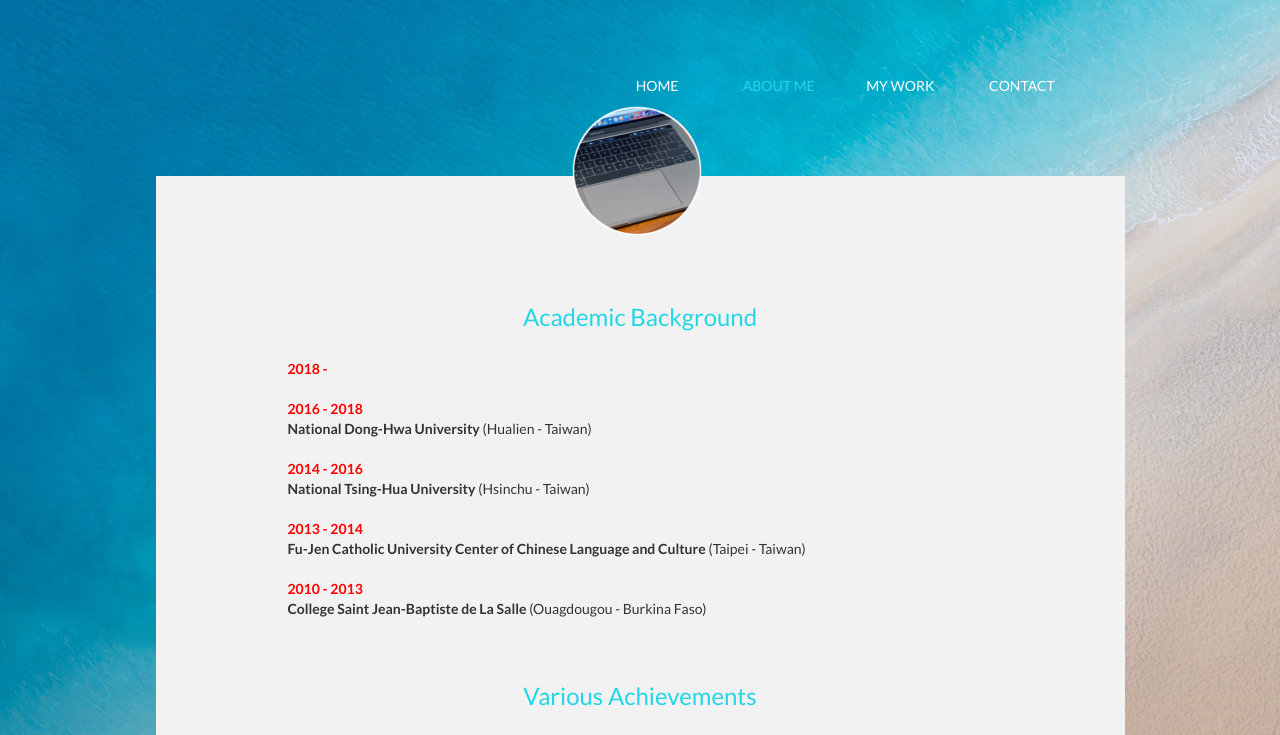
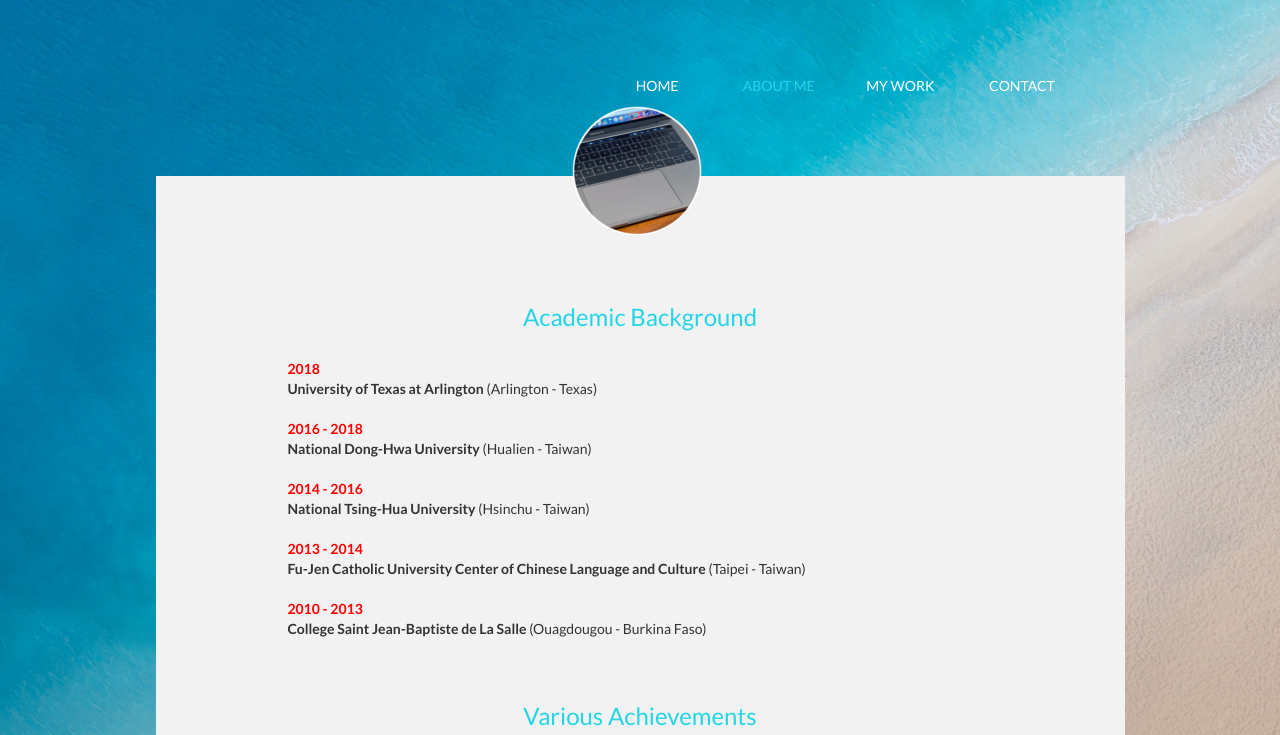
Before and after one commit to yankev07/yankev07.github.io, a plain HTML site: page index.html in a window 1280 px wide. Both pictures are taken after a click on the tab "ABOUT ME". Shown: the top 735 px of the page. Drawn offline with Linux system fonts and the light colour scheme.

Commit message:
Academic Background Updated!!
Academic Background Updated!!

```diff
--- a/index.html
+++ b/index.html
@@ -103,7 +103,7 @@ Smartphone Compatible web template, free webdesigns for Nokia, Samsung, LG, Sony
 									<div class="agileits_agile_about">
 										<div class="agileits_agile_about">
 											<h4>Academic Background</h4>
-											<p style="color:red"><strong>2018 - </strong></p>
+											<p style="color:red"><strong>2018 </strong><p><strong>University of Texas at Arlington</strong> (Arlington - Texas)</p></p>
 											<p><!--Blank Line--></br></p>
 											<p style="color:red"><strong>2016 - 2018 </strong><p><strong>National Dong-Hwa University</strong> (Hualien - Taiwan)</p></p>
 											<p><!--Blank Line--></br></p>
```
